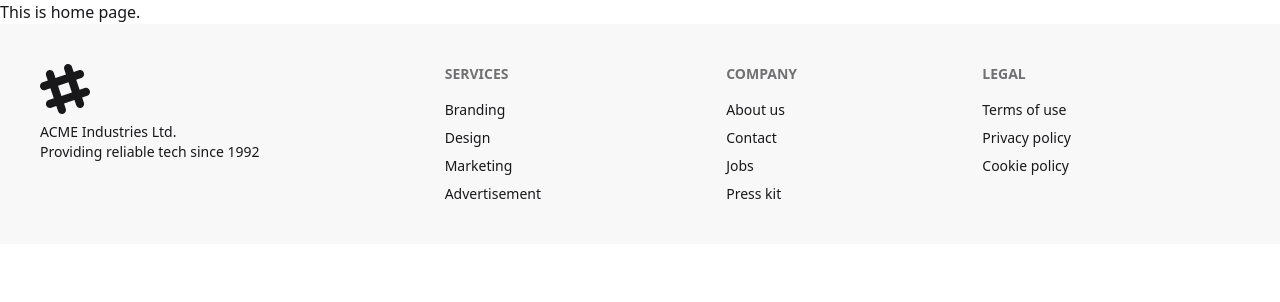
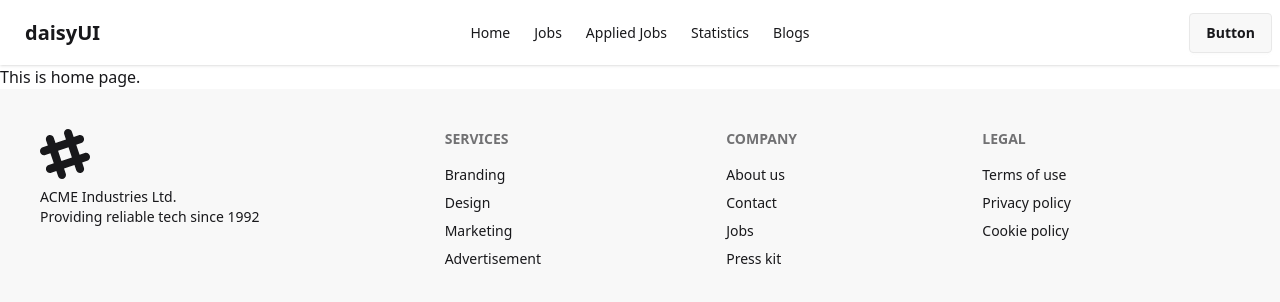
Before and after one commit to shohan89/career-hub, a React (Vite) app: page / in a window 1280 px wide. Shown: the top 302 px of the page. Built offline with nearby package versions, Linux system fonts and the light colour scheme.

Commit message:
feat: add Nav comp

```diff
--- /dev/null
+++ b/src/components/Nav.jsx
@@ -0,0 +1,38 @@
+import { NavLink } from "react-router-dom";
+
+const Nav = () => {
+    const links = <>
+        <li><NavLink to='/'>Home</NavLink></li>
+        <li><NavLink to='/jobs'>Jobs</NavLink></li>
+        <li><NavLink to='/applied'>Applied Jobs</NavLink></li>
+        <li><NavLink to='/statistics'>Statistics</NavLink></li>
+        <li><NavLink to='/blogs'>Blogs</NavLink></li>
+    </>
+    return (
+        <div className="navbar bg-base-100 shadow-sm">
+            <div className="navbar-start">
+                <div className="dropdown">
+                <div tabIndex={0} role="button" className="btn btn-ghost lg:hidden">
+                    <svg xmlns="http://www.w3.org/2000/svg" className="h-5 w-5" fill="none" viewBox="0 0 24 24" stroke="currentColor"> <path strokeLinecap="round" strokeLinejoin="round" strokeWidth="2" d="M4 6h16M4 12h8m-8 6h16" /> </svg>
+                </div>
+                <ul
+                    tabIndex={0}
+                    className="menu menu-sm dropdown-content bg-base-100 rounded-box z-1 mt-3 w-52 p-2 shadow">
+                    {links}
+                </ul>
+                </div>
+                <a className="btn btn-ghost text-xl">daisyUI</a>
+            </div>
+            <div className="navbar-center hidden lg:flex">
+                <ul className="menu menu-horizontal px-1">
+                {links}
+                </ul>
+            </div>
+            <div className="navbar-end">
+                <a className="btn">Button</a>
+            </div>
+        </div>
+    );
+};
+
+export default Nav;
--- a/src/layouts/Root.jsx
+++ b/src/layouts/Root.jsx
@@ -1,9 +1,11 @@
 import { Outlet } from 'react-router-dom';
 import Footer from '../components/Footer';
+import Nav from '../components/Nav';
 
 const Root = () => {
     return (
         <div>
+            <Nav />
             <Outlet />
             <Footer />
         </div>
```
